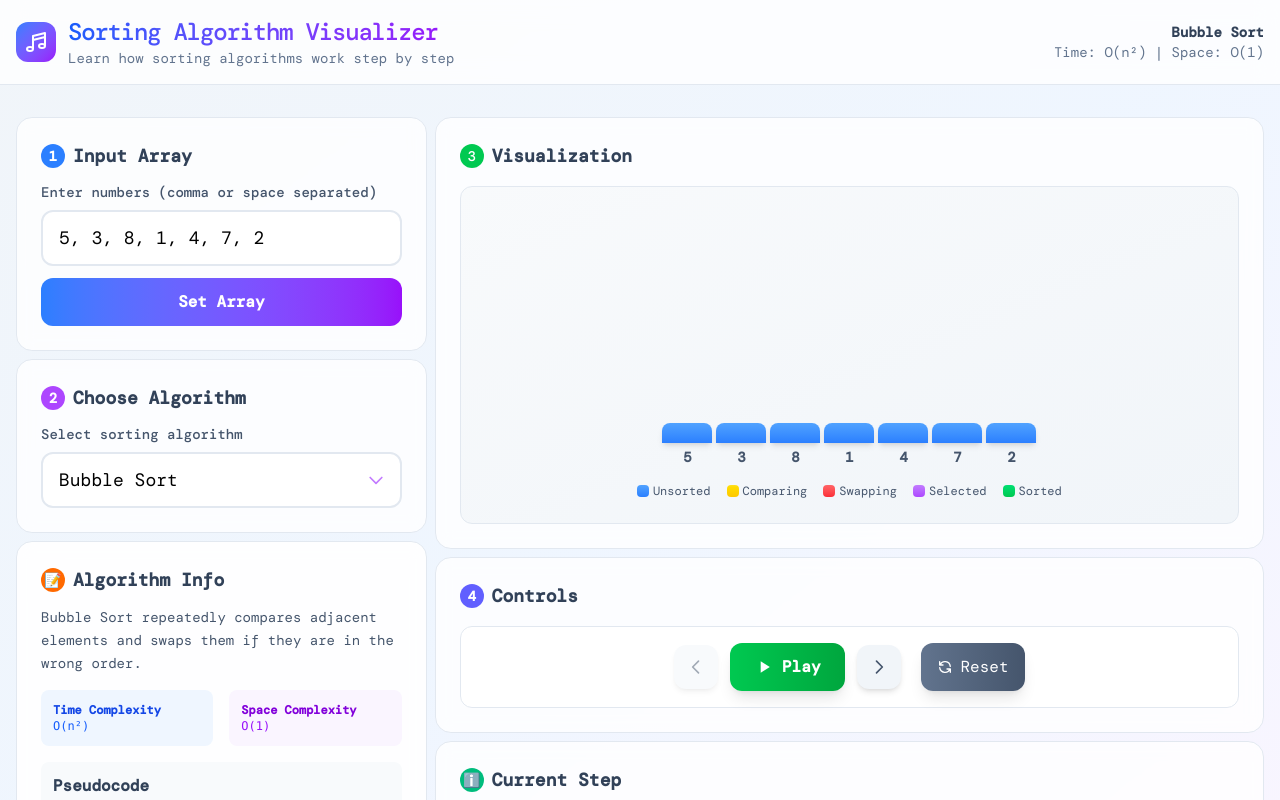
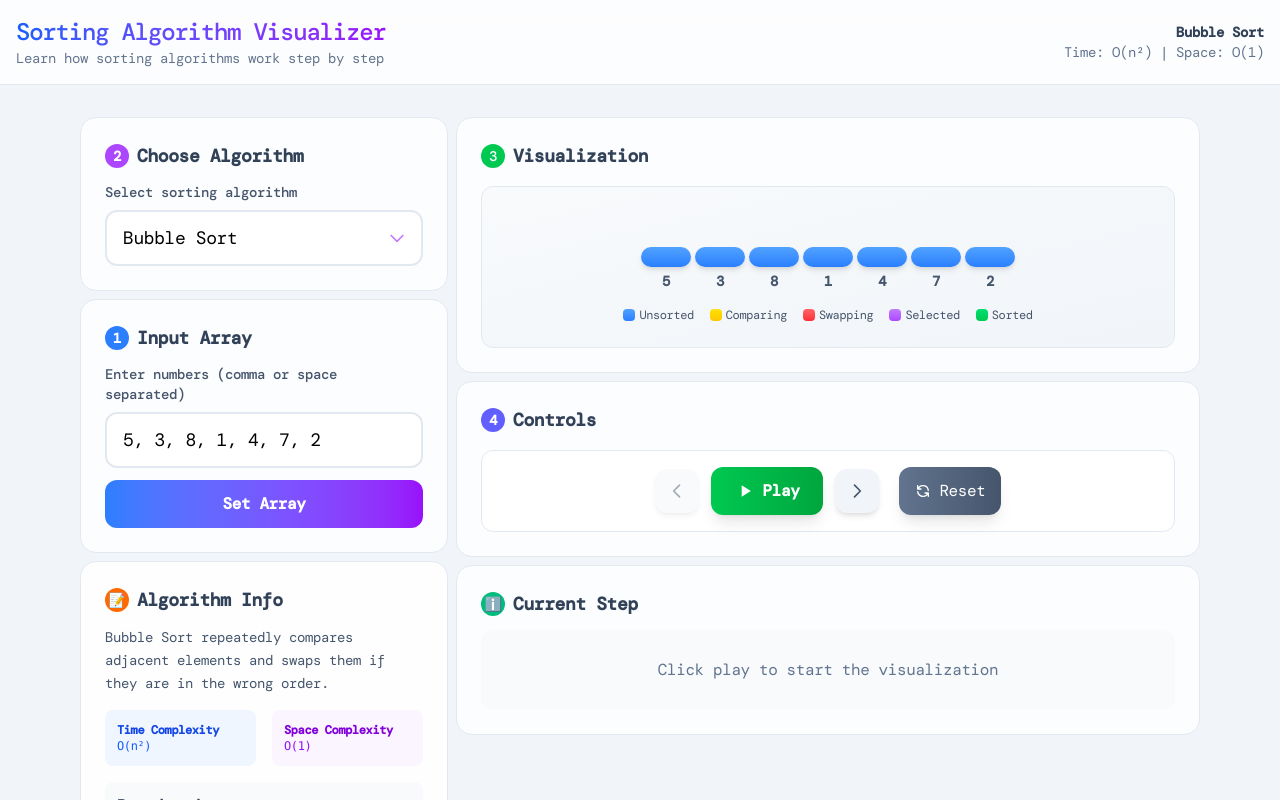
Before and after one commit to bvvivek6/Algoflow, a React (Vite) app: page / in a window 1280 px wide. Shown: the top 800 px of the page. Built offline with nearby package versions, Linux system fonts and the light colour scheme; a web font is replaced by a local one.

Commit message:
Refactor App and Visualizer components for improved layout and styling

```diff
--- a/src/App.jsx
+++ b/src/App.jsx
@@ -111,26 +111,11 @@ function App() {
   }
 
   return (
-    <div className="min-h-screen bg-gradient-to-br from-slate-100 via-blue-50 to-purple-50">
+    <div className="min-h-screen bg-slate-100  tracking-tight ">
       <header className="bg-white/80 backdrop-blur-md border-b border-slate-200 sticky top-0 z-10">
         <div className="max-w-7xl mx-auto px-4 py-4">
           <div className="flex items-center justify-between">
             <div className="flex items-center gap-3">
-              <div className="w-10 h-10 bg-gradient-to-br from-blue-500 to-purple-600 rounded-xl flex items-center justify-center">
-                <svg
-                  className="w-6 h-6 text-white"
-                  fill="none"
-                  stroke="currentColor"
-                  strokeWidth="2"
-                  viewBox="0 0 24 24"
-                >
-                  <path
-                    strokeLinecap="round"
-                    strokeLinejoin="round"
-                    d="M9 19V6l12-3v13M9 19c0 1.105-1.343 2-3 2s-3-.895-3-2 1.343-2 3-2 3 .895 3 2zm12-3c0 1.105-1.343 2-3 2s-3-.895-3-2 1.343-2 3-2 3 .895 3 2zM9 10l12-3"
-                  />
-                </svg>
-              </div>
               <div>
                 <h1 className="text-xl md:text-2xl font-medium tracking-tighter bg-gradient-to-r from-blue-600 to-purple-600 bg-clip-text text-transparent">
                   Sorting Algorithm Visualizer
@@ -153,20 +138,19 @@ function App() {
         </div>
       </header>
 
-      <main className="max-w-7xl mx-auto px-4 py-8">
+      <main className="max-w-6xl mx-auto px-4 py-8">
         <div className="grid grid-cols-1 xl:grid-cols-3 gap-2">
           {/* Left Panel - Controls */}
           <div className="xl:col-span-1 space-y-2">
-            <div className="bg-white/80 backdrop-blur-sm rounded-2xl p-6 border border-slate-200">
-              <InputArray onSubmit={setArray} initialArray={array} />
-            </div>
-
             <div className="bg-white/80 backdrop-blur-sm rounded-2xl p-6 border border-slate-200">
               <AlgorithmSelector
                 value={algorithm}
                 onChange={setAlgorithm}
                 options={ALGORITHMS}
               />
+            </div>
+            <div className="bg-white/80 backdrop-blur-sm rounded-2xl p-6 border border-slate-200">
+              <InputArray onSubmit={setArray} initialArray={array} />
             </div>
 
             <div className="bg-white/90 backdrop-blur-sm rounded-2xl p-6 border border-slate-200">
@@ -222,7 +206,7 @@ function App() {
           </div>
 
           {/* Right Panel - Visualization */}
-          <div className="xl:col-span-2 space-y-2">
+          <div className="col-span-2 space-y-2">
             <div className="bg-white/80 backdrop-blur-sm rounded-2xl p-6 border border-slate-200">
               <Visualizer step={currentStep} maxVal={maxVal} />
             </div>
--- a/src/components/Visualizer.jsx
+++ b/src/components/Visualizer.jsx
@@ -9,7 +9,7 @@ export default function Visualizer({ step, maxVal }) {
         Visualization
       </h3>
       <div className="bg-gradient-to-br from-slate-50 to-slate-100 rounded-xl p-6 border border-slate-200">
-        <div className="flex items-end justify-center gap-1 h-64 w-full">
+        <div className="flex items-end justify-center gap-1 h-20 w-full">
           {step.array.map((val, idx) => {
             const isCompared = step.compared.includes(idx);
             const isSwapped = step.swapped.includes(idx);
@@ -23,7 +23,7 @@ export default function Visualizer({ step, maxVal }) {
                 className="flex flex-col items-center gap-1 flex-1 max-w-[50px]"
               >
                 <div
-                  className={`w-full rounded-t-lg shadow-md transition-all duration-300 ease-in-out transform ${
+                  className={`w-full rounded-full shadow-md transition-all duration-300 ease-in-out  transform ${
                     isSwapped
                       ? "bg-gradient-to-t from-red-500 to-red-400 scale-110 shadow-lg"
                       : isCompared
@@ -59,7 +59,7 @@ export default function Visualizer({ step, maxVal }) {
             );
           })}
         </div>
-        <div className="mt-4 flex justify-center gap-4 text-xs">
+        <div className="mt-4 flex justify-center overflow-x-auto gap-4 text-xs">
           <div className="flex items-center gap-1">
             <div className="w-3 h-3 bg-gradient-to-t from-blue-500 to-blue-400 rounded"></div>
             <span className="text-slate-600">Unsorted</span>
```
